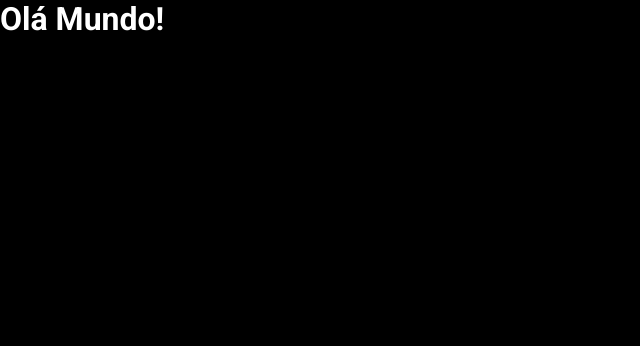
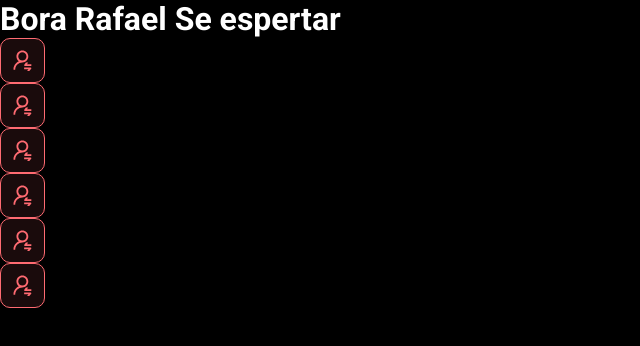
Before and after one commit to Hebert1981/dsmeta, a React (Vite) app in the folder frontend/: page / in a window 1280 px wide. Shown: the top 346 px of the page, without its empty margins (0-640 px from the left). Built offline with nearby package versions, Linux system fonts and the light colour scheme.

Commit message:
First component

```diff
--- a/frontend/src/App.tsx
+++ b/frontend/src/App.tsx
@@ -1,7 +1,17 @@
+import NotificationButton from "./components/notificationbutton"
+
 function App() {
-  return(
-    <h1>Olá Mundo!</h1>
-  )
+  return (
+    <>
+      <h1>Bora Rafael Se espertar</h1>
+      <NotificationButton />
+      <NotificationButton />
+      <NotificationButton />
+      <NotificationButton />
+      <NotificationButton />
+      <NotificationButton />
+    </>
+    )
   }
 
 
--- /dev/null
+++ b/frontend/src/components/notificationbutton/index.tsx
@@ -0,0 +1,13 @@
+import icon from "../../asserts/img/notification-icon.svg"
+
+import "./styles.css"
+
+function NotificationButton() {
+    return (
+        <div className="dsmeta-red-btn">
+            <img src={icon} alt="Notificar" />
+        </div>
+    )
+}
+
+export default NotificationButton
--- /dev/null
+++ b/frontend/src/components/notificationbutton/styles.css
@@ -0,0 +1,15 @@
+.dsmeta-red-btn {
+    height: 45px;
+    width: 45px;
+    background: rgba(255, 107, 114, 0.1);
+    border: 1px solid #ff6b72;
+    border-radius: 10px;
+    display: flex;
+    align-items: center;
+    justify-content: center;
+    cursor: pointer;
+}
+
+.dsmeta-red-btn img {
+    width: 19px;
+}
```
Also changed, not shown: frontend/src/asserts/img/notification-icon.svg (added).
